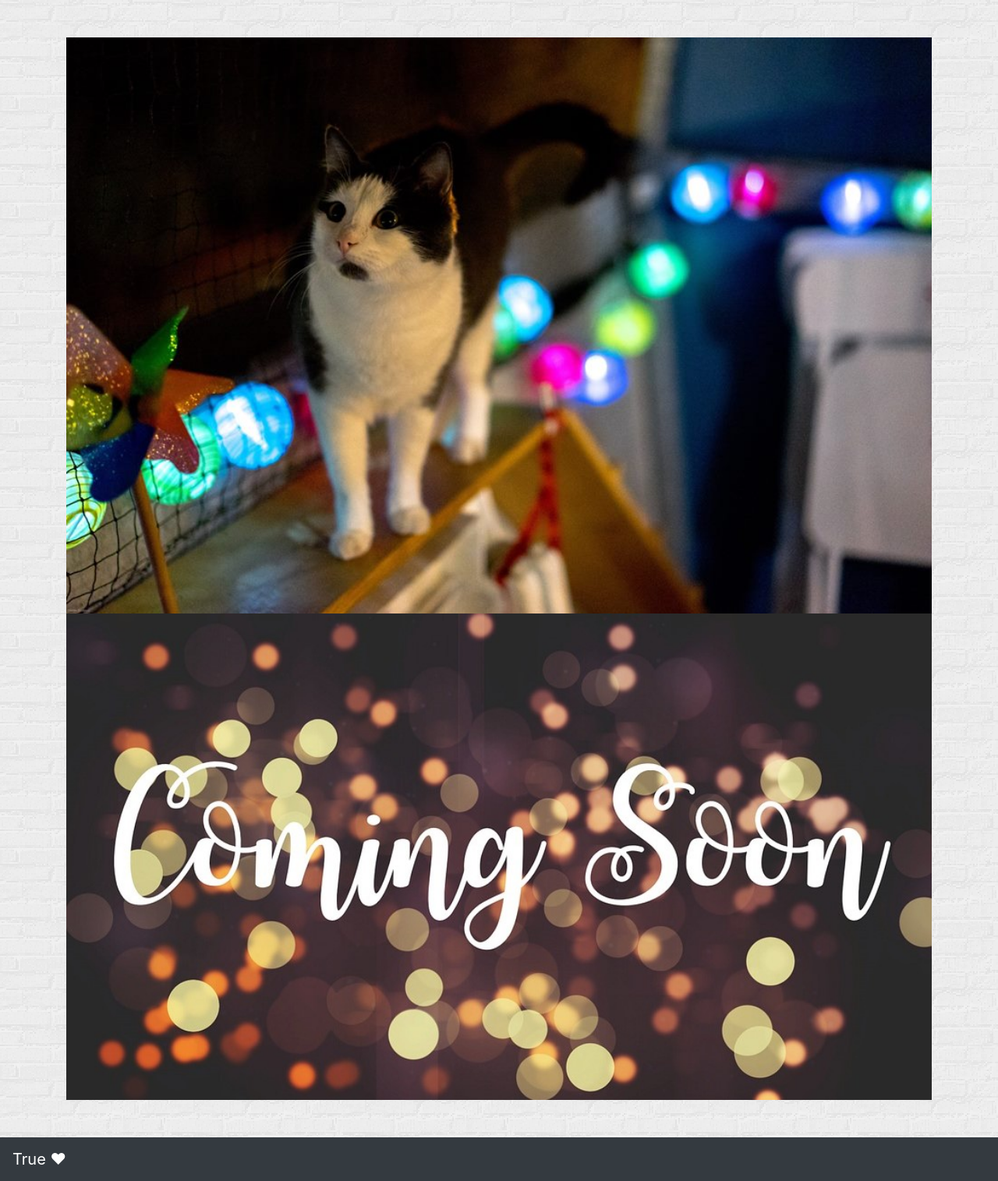
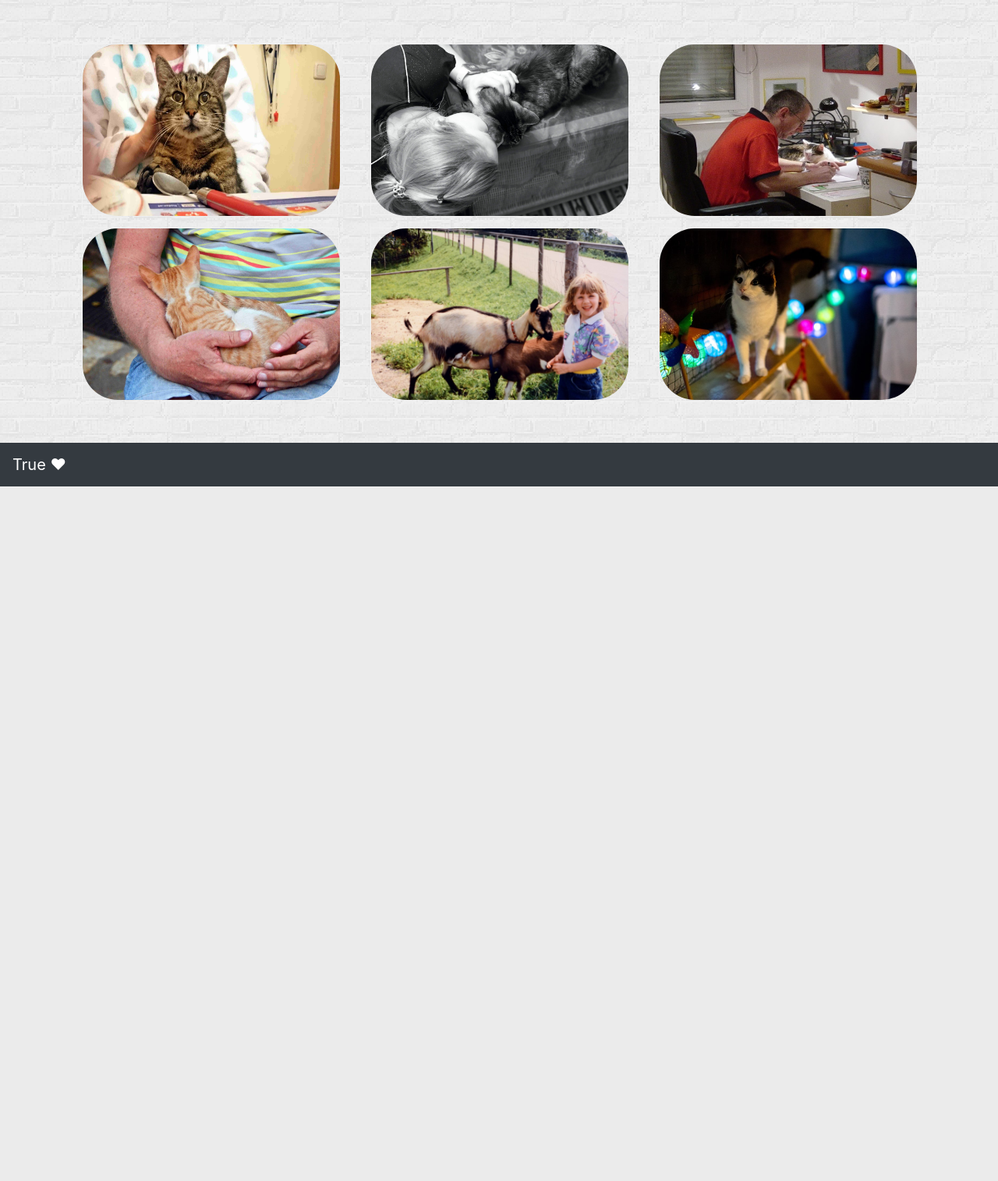
Before and after one commit to lisasce/LMSCF-CodeReview11-Lisa, a PHP site: page /loveStories.php in a window 1280 px wide. Shown: the part 340-1855 px from the top of the page at 78% size. After the commit the page ends 964 px from the top, so only its background shows below. Run offline with PHP 8.4, Linux system fonts and the light colour scheme; a user stored in the database is signed in; data comes from the database, SQL or seed files in the repository; some libraries are stand-ins or nearby versions.

Commit message:
updating love stories

```diff
--- a/adoption.css
+++ b/adoption.css
@@ -65,3 +65,55 @@ i{
 .adding{
     border-radius: 50%;
 }
+
+
+/* The flip box container - set the width and height to whatever you want. We have added the border property to demonstrate that the flip itself goes out of the box on hover (remove perspective if you don't want the 3D effect */
+.flip-box {
+    background-color: transparent;
+    width: 330px;
+    height: 220px;
+    border: 1px solid #f1f1f1;
+    perspective: 1000px; /* Remove this if you don't want the 3D effect */
+}
+
+/* This container is needed to position the front and back side */
+.flip-box-inner {
+    position: relative;
+    width: 100%;
+    height: 100%;
+    text-align: center;
+    transition: transform 0.8s;
+    transform-style: preserve-3d;
+}
+
+/* Do an horizontal flip when you move the mouse over the flip box container */
+.flip-box:hover .flip-box-inner {
+    transform: rotateY(180deg);
+}
+
+/* Position the front and back side */
+.flip-box-front, .flip-box-back {
+    position: absolute;
+    width: 100%;
+    height: 100%;
+    -webkit-backface-visibility: hidden; /* Safari */
+    backface-visibility: hidden;
+    border-radius: 45px;
+}
+
+/* Style the front side (fallback if image is missing) */
+.flip-box-front {
+    background-color: #bbb;
+    color: black;
+}
+
+.flip-box-front img{
+    border-radius: 45px;
+}
+
+/* Style the back side */
+.flip-box-back {
+    background-color: rgba(233,175,221, 0.2);
+    color: black;
+    transform: rotateY(180deg);
+}
--- a/loveStories.php
+++ b/loveStories.php
@@ -61,11 +61,81 @@ if( !isset($_SESSION['admin']) && !isset($_SESSION['user'])) {
         </form>
     </nav>
 
-    <div id="animalContent" class="container mt-sm-5 ">
+    <div id="animalContent" class="container d-flex justify-content-around row mt-sm-5 mx-auto">
 
-        <img src="img/guizmo.jpg" alt="">
-        <img src="img/soon.jpg" alt="">
-
+        <div class="flip-box m-2">
+            <div class="flip-box-inner">
+                <div class="flip-box-front">
+                    <img src="img/moz.jpg" alt="Paris" style="width:330px;height:220px">
+                </div>
+                <div class="flip-box-back p-2">
+                    <br>
+                    <h2>Taz + Angelika</h2>
+                    <p>Our morning session &#128522; </p><p>and this since 20 years already! I'm so grateful that you made us meet &#x2764;</p>
+                </div>
+            </div>
+        </div>
+        <div class="flip-box m-2">
+            <div class="flip-box-inner">
+                <div class="flip-box-front">
+                    <img src="img/lisaTaz.jpg" alt="Paris" style="width:330px;height:220px">
+                </div>
+                <div class="flip-box-back p-2">
+                    <br>
+                    <h2>Lili + Tazounours</h2>
+                    <p>Me and my BFF</p><p>&#x2764; &#x2764; &#x2764; &#x2764; &#x2764; &#x2764; &#x2764; &#x2764; </p>
+                </div>
+            </div>
+        </div>
+        <div class="flip-box m-2">
+            <div class="flip-box-inner">
+                <div class="flip-box-front">
+                    <img src="img/peter.jpg" alt="Paris" style="width:330px;height:220px">
+                </div>
+                <div class="flip-box-back p-2">
+                    <br>
+                    <h2>Peter + Moritz</h2>
+                    <p>Trying to get some work done with the perfect assistant ever, thanks my friend!  </p><p>💪 &#128522;</p>
+                </div>
+            </div>
+        </div>
+        <div class="flip-box m-2">
+            <div class="flip-box-inner">
+                <div class="flip-box-front">
+                    <img src="img/orange.jpg" alt="Paris" style="width:330px;height:220px">
+                </div>
+                <div class="flip-box-back p-2">
+                    <br>
+                    <h2>Ipad-Cat + Ari</h2>
+                    <p> &#128522; </p><p>Always looking football together and falling asleep - guess who? 😂</p>
+                </div>
+            </div>
+        </div>
+        <div class="flip-box m-2">
+            <div class="flip-box-inner">
+                <div class="flip-box-front">
+                    <img id="lenny" src="img/lisaLenny.jpg" alt="Paris" style="width:330px;height:220px">
+                </div>
+                <div class="flip-box-back p-2">
+                    <br>
+                    <h2>Family Smith + Lenny</h2>
+                    <p>Thanks dear True Friendship Team for letting us adopting Lenny! She is so kind and as you can see, we also got a nice surprise! 😉</p>
+                </div>
+            </div>
+        </div>
+        <div class="flip-box m-2">
+            <div class="flip-box-inner">
+                <div class="flip-box-front">
+                    <img src="img/guizmo.jpg" alt="Paris" style="width:330px;height:220px">
+                </div>
+                <div class="flip-box-back p-2">
+                    <br>
+                    <h2>Guizmo + Lisa</h2>
+                    <p> &#x2764;<br>
+                    You're the love of my life, my best friend, my baby, my everthing. There is no word on earth to describe our relationship...<br> &#x2764;</p>
+                </div>
+            </div>
+        </div>
 
     </div>
 </div>
```
Also changed, not shown: img/lisaLenny.jpg (added), img/lisaTaz.jpg (added), img/moz.jpg (added), img/orange.jpg (added), img/peter.jpg (added), img/soon.jpg (deleted).
